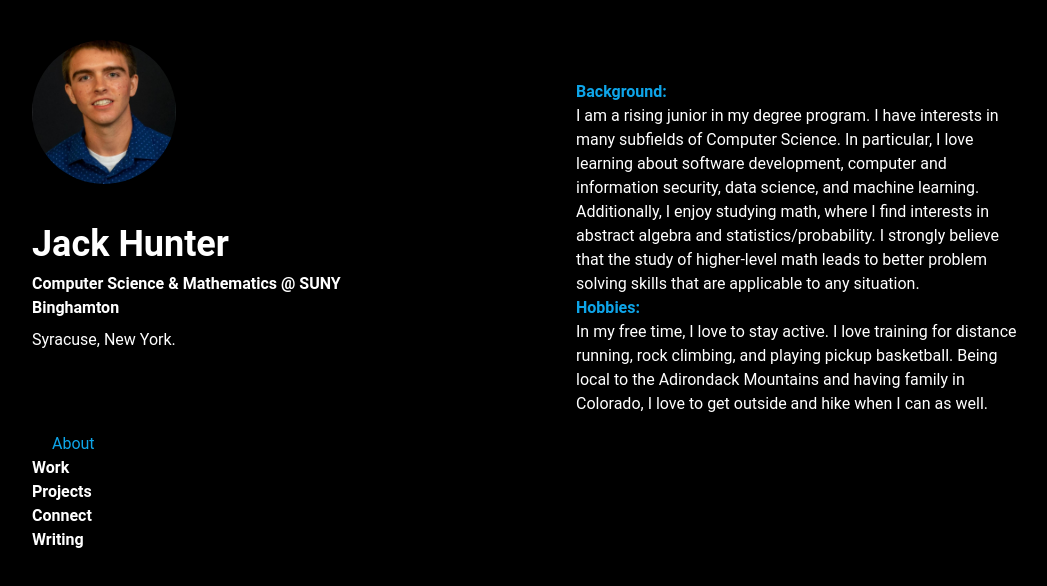
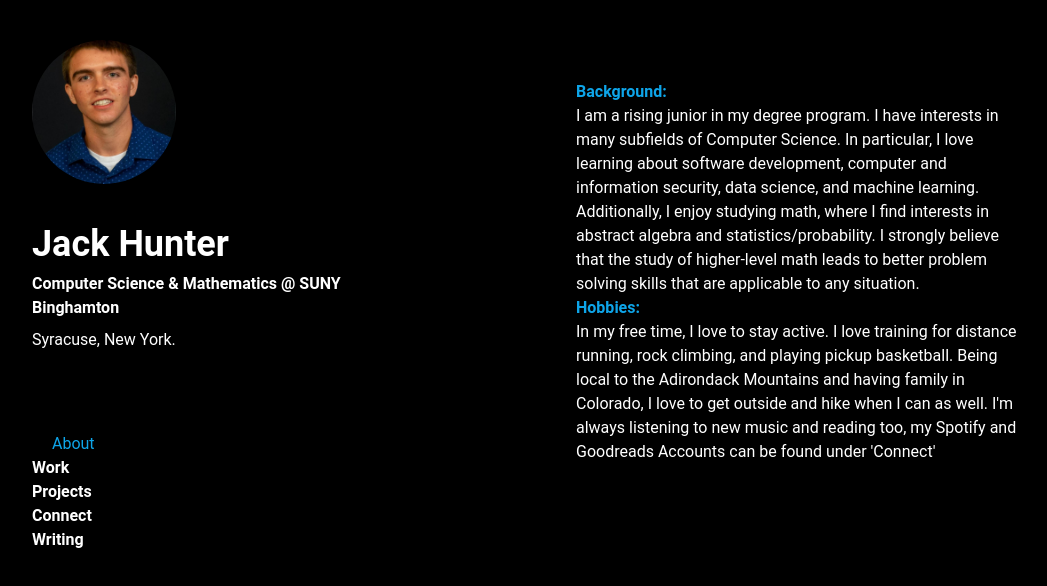
Before and after one commit to jhthirteen/sitev2, a React (Vite) app in the folder dev/personal/: page / in a window 1280 px wide. Shown: the top 586 px of the page, without its empty margins (48-1095 px from the left). Built offline with nearby package versions, Linux system fonts and the light colour scheme.

Commit message:
updated about

```diff
--- a/dev/personal/src/components/About.jsx
+++ b/dev/personal/src/components/About.jsx
@@ -4,7 +4,7 @@ const About = () => {
             <h1 className="text-sky-500 font-bold">Background:</h1>
             <p>I am a rising junior in my degree program. I have interests in many subfields of Computer Science. In particular, I love learning about software development, computer and information security, data science, and machine learning. Additionally, I enjoy studying math, where I find interests in abstract algebra and statistics/probability. I strongly believe that the study of higher-level math leads to better problem solving skills that are applicable to any situation.</p>
             <h1 className="text-sky-500 font-bold">Hobbies:</h1>
-            <p>In my free time, I love to stay active. I love training for distance running, rock climbing, and playing pickup basketball. Being local to the Adirondack Mountains and having family in Colorado, I love to get outside and hike when I can as well.</p>
+            <p>In my free time, I love to stay active. I love training for distance running, rock climbing, and playing pickup basketball. Being local to the Adirondack Mountains and having family in Colorado, I love to get outside and hike when I can as well. I'm always listening to new music and reading too, my Spotify and Goodreads Accounts can be found under 'Connect'</p>
         </div>
     )
 };
```
